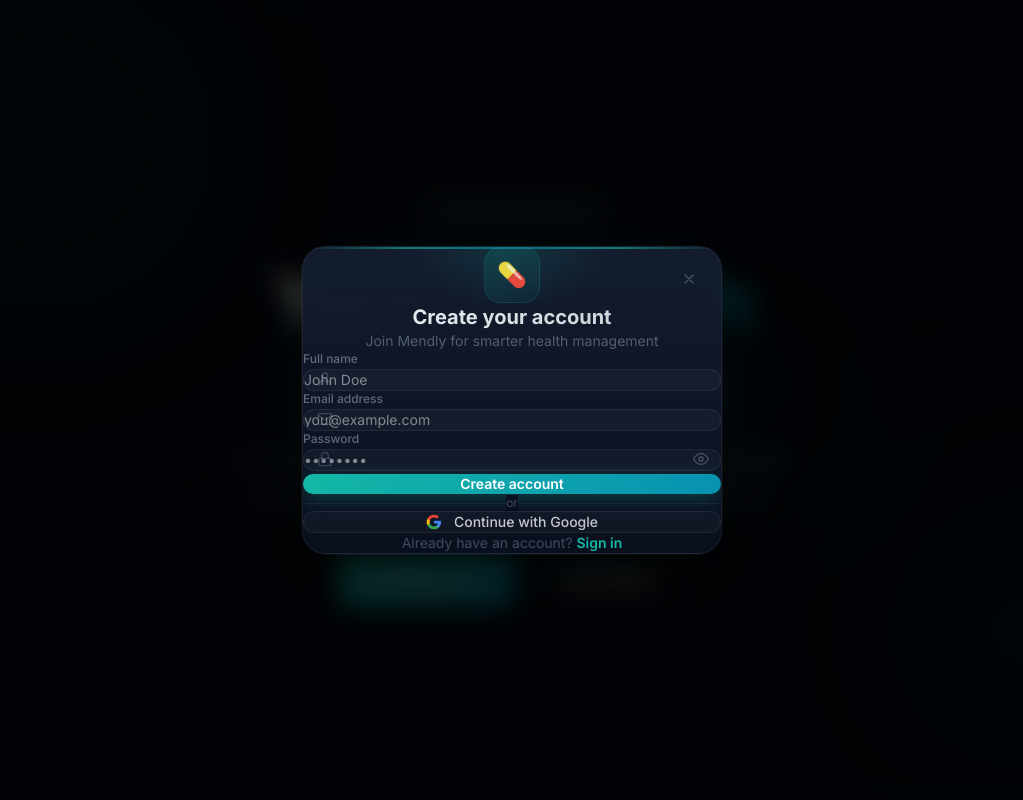
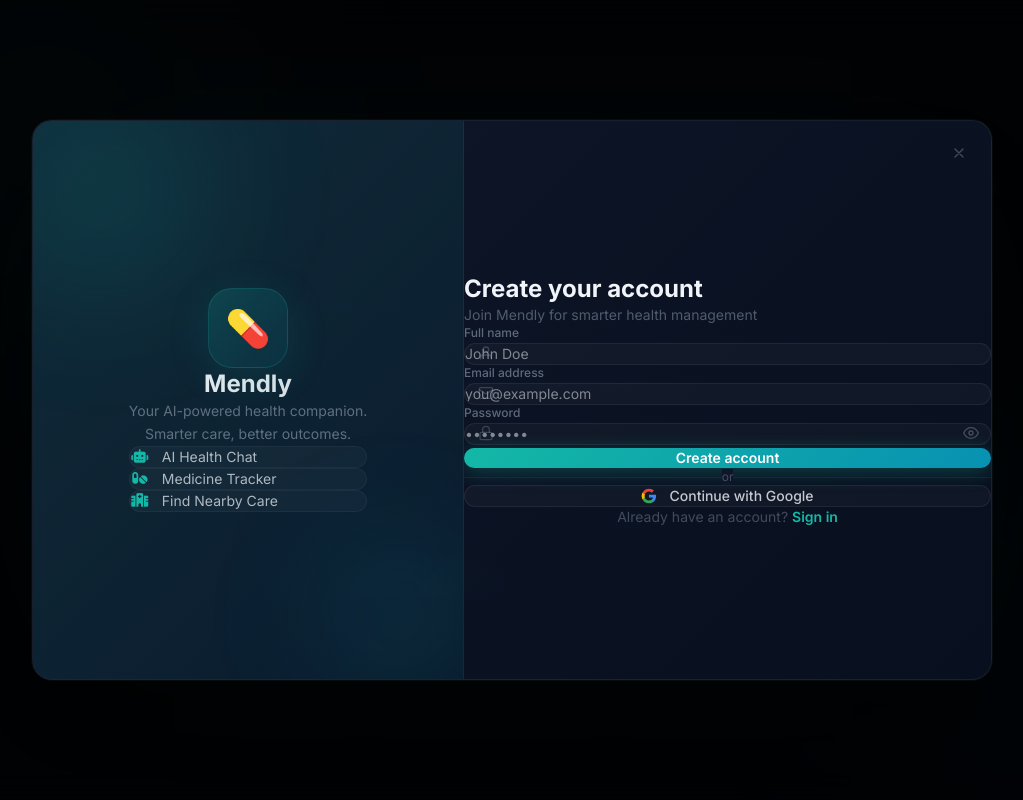
Before and after one commit to Satendra90390/Mendly, a Next.js app in the folder frontend/: page / in a window 1280 px wide. Both pictures are taken after a click on the button "Get Started". Shown: the top 800 px of the page, without its empty margins (128-1151 px from the left). Built offline with nearby package versions, Linux system fonts and the light colour scheme.

Commit message:
redesign auth modal: split layout with brand panel, bigger 960px, better form UX

```diff
--- a/frontend/src/components/auth-modal.tsx
+++ b/frontend/src/components/auth-modal.tsx
@@ -1,6 +1,6 @@
 "use client";
 
-import { useState, useEffect, useRef } from "react";
+import { useState, useEffect } from "react";
 import { useAuth } from "@/lib/auth-context";
 import { API_BASE } from "@/lib/config";
 
@@ -20,7 +20,6 @@
   const [loading, setLoading] = useState(false);
   const [mounted, setMounted] = useState(false);
   const [shake, setShake] = useState(false);
-  const cardRef = useRef<HTMLDivElement>(null);
 
   useEffect(() => { requestAnimationFrame(() => setMounted(true)); }, []);
 
@@ -72,51 +71,98 @@
 
   return (
     <div
-      className="fixed inset-0 z-50 flex items-center justify-center p-4"
+      className="fixed inset-0 z-50 flex items-center justify-center p-4 sm:p-6"
       style={{
-        backgroundColor: mounted ? "rgba(0, 0, 0, 0.75)" : "rgba(0, 0, 0, 0)",
-        backdropFilter: "blur(12px)",
+        backgroundColor: mounted ? "rgba(0, 0, 0, 0.8)" : "rgba(0, 0, 0, 0)",
+        backdropFilter: "blur(16px)",
         transition: "all 0.3s ease",
       }}
       onClick={onClose}
     >
       <div
-        ref={cardRef}
-        className="relative w-full max-w-[420px] overflow-hidden"
+        className="w-full overflow-hidden flex"
         style={{
-          background: "linear-gradient(180deg, rgba(20, 30, 48, 0.95) 0%, rgba(10, 15, 30, 0.98) 100%)",
-          backdropFilter: "blur(40px)",
-          borderRadius: "1.5rem",
+          maxWidth: "960px",
+          minHeight: "560px",
+          height: "min(560px, 90vh)",
+          background: "linear-gradient(135deg, rgba(15, 23, 42, 0.98), rgba(8, 15, 30, 0.99))",
+          borderRadius: "1.25rem",
           border: "1px solid rgba(255, 255, 255, 0.06)",
-          boxShadow: "0 0 0 1px rgba(255, 255, 255, 0.03), 0 25px 60px -12px rgba(0, 0, 0, 0.6), 0 0 120px -40px rgba(20, 184, 166, 0.12)",
-          transform: mounted ? (shake ? "translateX(-6px)" : "translateY(0) scale(1)") : "translateY(20px) scale(0.96)",
+          boxShadow: "0 0 0 1px rgba(255, 255, 255, 0.03), 0 40px 80px -20px rgba(0, 0, 0, 0.7), 0 0 160px -60px rgba(20, 184, 166, 0.1)",
+          transform: mounted ? (shake ? "translateX(-6px)" : "translateY(0) scale(1)") : "translateY(24px) scale(0.95)",
           opacity: mounted ? 1 : 0,
           transition: shake
             ? "transform 0.08s ease"
-            : "transform 0.4s cubic-bezier(0.16, 1, 0.3, 1), opacity 0.3s ease",
+            : "transform 0.45s cubic-bezier(0.16, 1, 0.3, 1), opacity 0.35s ease",
         }}
         onClick={(e) => e.stopPropagation()}
       >
-        {/* Decorative top gradient line */}
+        {/* Left Panel — Brand */}
+        <div
+          className="hidden lg:flex flex-col items-center justify-center relative overflow-hidden"
+          style={{
+            width: "45%",
+            background: "linear-gradient(135deg, rgba(20, 184, 166, 0.12), rgba(8, 145, 178, 0.08))",
+            borderRight: "1px solid rgba(255, 255, 255, 0.04)",
+          }}
+        >
+          {/* Decorative blurs */}
           <div style={{
-          position: "absolute", top: 0, left: 0, right: 0, height: "2px",
-          background: "linear-gradient(90deg, transparent, #14B8A6, #0891B2, #14B8A6, transparent)",
-          opacity: 0.6,
+            position: "absolute", top: "-80px", left: "-80px",
+            width: "300px", height: "300px", borderRadius: "50%",
+            background: "radial-gradient(circle, rgba(20, 184, 166, 0.2), transparent 70%)",
+            filter: "blur(60px)", pointerEvents: "none",
+          }} />
+          <div style={{
+            position: "absolute", bottom: "-60px", right: "-60px",
+            width: "250px", height: "250px", borderRadius: "50%",
+            background: "radial-gradient(circle, rgba(8, 145, 178, 0.15), transparent 70%)",
+            filter: "blur(50px)", pointerEvents: "none",
           }} />
 
-        {/* Decorative glow */}
-        <div style={{
-          position: "absolute", top: "-60px", left: "50%", transform: "translateX(-50%)",
-          width: "200px", height: "120px", borderRadius: "50%",
-          background: "radial-gradient(ellipse, rgba(20, 184, 166, 0.15), transparent 70%)",
-          pointerEvents: "none",
-        }} />
+          <div className="relative z-10 text-center px-8">
+            <div className="inline-flex items-center justify-center w-20 h-20 rounded-3xl mb-6" style={{
+              background: "linear-gradient(135deg, rgba(20, 184, 166, 0.2), rgba(8, 145, 178, 0.12))",
+              border: "1px solid rgba(20, 184, 166, 0.2)",
+              boxShadow: "0 8px 40px rgba(20, 184, 166, 0.15)",
+            }}>
+              <span className="text-4xl">💊</span>
+            </div>
+            <h2 className="text-2xl font-bold mb-3" style={{
+              background: "linear-gradient(135deg, #F1F5F9, rgba(241, 245, 249, 0.85))",
+              WebkitBackgroundClip: "text", WebkitTextFillColor: "transparent",
+            }}>
+              Mendly
+            </h2>
+            <p className="text-sm leading-relaxed mb-8" style={{ color: "rgba(148, 163, 184, 0.6)" }}>
+              Your AI-powered health companion.<br />
+              Smarter care, better outcomes.
+            </p>
 
-        <div className="p-8 pb-7">
-          {/* Close button */}
+            <div className="space-y-3">
+              {[
+                { icon: "fa-solid fa-robot", text: "AI Health Chat" },
+                { icon: "fa-solid fa-pills", text: "Medicine Tracker" },
+                { icon: "fa-solid fa-hospital", text: "Find Nearby Care" },
+              ].map((item) => (
+                <div key={item.text} className="flex items-center gap-3 px-4 py-2.5 rounded-xl" style={{
+                  background: "rgba(255, 255, 255, 0.03)",
+                  border: "1px solid rgba(255, 255, 255, 0.04)",
+                }}>
+                  <i className={item.icon} style={{ color: "#14B8A6", fontSize: "0.85rem", width: "20px", textAlign: "center" }} />
+                  <span className="text-sm" style={{ color: "rgba(241, 245, 249, 0.7)" }}>{item.text}</span>
+                </div>
+              ))}
+            </div>
+          </div>
+        </div>
+
+        {/* Right Panel — Form */}
+        <div className="flex-1 flex flex-col relative overflow-y-auto">
+          {/* Close */}
           <button
             onClick={() => { setMounted(false); setTimeout(onClose, 200); }}
-            className="absolute top-4 right-4 w-8 h-8 rounded-full flex items-center justify-center transition-all duration-200 hover:bg-white/5"
+            className="absolute top-4 right-4 z-10 w-8 h-8 rounded-full flex items-center justify-center transition-all duration-200 hover:bg-white/5"
             style={{ color: "rgba(148, 163, 184, 0.4)" }}
           >
             <svg width="16" height="16" viewBox="0 0 24 24" fill="none" stroke="currentColor" strokeWidth="2" strokeLinecap="round">
@@ -124,18 +170,20 @@
             </svg>
           </button>
 
-          {/* Logo + Title */}
-          <div className="text-center mb-7">
-            <div className="inline-flex items-center justify-center w-14 h-14 rounded-2xl mb-4" style={{
+          <div className="flex-1 flex flex-col justify-center px-8 sm:px-10 py-8">
+            {/* Mobile logo */}
+            <div className="lg:hidden text-center mb-6">
+              <div className="inline-flex items-center justify-center w-14 h-14 rounded-2xl mb-3" style={{
                 background: "linear-gradient(135deg, rgba(20, 184, 166, 0.15), rgba(8, 145, 178, 0.08))",
                 border: "1px solid rgba(20, 184, 166, 0.15)",
               }}>
                 <span className="text-2xl">💊</span>
               </div>
-            <h1 className="text-xl font-bold mb-1" style={{
-              background: "linear-gradient(135deg, #F1F5F9, rgba(241, 245, 249, 0.8))",
-              WebkitBackgroundClip: "text", WebkitTextFillColor: "transparent",
-            }}>
+            </div>
+
+            {/* Title */}
+            <div className="mb-6">
+              <h1 className="text-2xl font-bold mb-1" style={{ color: "#F1F5F9" }}>
                 {mode === "login" ? "Welcome back" : "Create your account"}
               </h1>
               <p className="text-sm" style={{ color: "rgba(148, 163, 184, 0.5)" }}>
@@ -145,7 +193,7 @@
 
             {/* Error */}
             {error && (
-            <div className="mb-5 px-4 py-3 rounded-xl text-sm flex items-center gap-2.5" style={{
+              <div className="mb-4 px-4 py-3 rounded-xl text-sm flex items-center gap-2.5" style={{
                 background: "rgba(239, 68, 68, 0.08)",
                 border: "1px solid rgba(239, 68, 68, 0.15)",
                 color: "#FCA5A5",
@@ -159,12 +207,10 @@
             )}
 
             {/* Form */}
-          <form onSubmit={handleSubmit} className="space-y-3.5">
+            <form onSubmit={handleSubmit} className="space-y-3">
               {mode === "signup" && (
                 <div style={{ animation: "fade-in 0.3s ease" }}>
-                <label className="block text-xs font-medium mb-1.5 ml-1" style={{ color: "rgba(148, 163, 184, 0.6)" }}>
-                  Full name
-                </label>
+                  <label className="block text-xs font-medium mb-1.5 ml-1" style={{ color: "rgba(148, 163, 184, 0.6)" }}>Full name</label>
                   <div className="relative">
                     <span className="absolute left-3.5 top-1/2 -translate-y-1/2" style={{ color: "rgba(148, 163, 184, 0.3)" }}>
                       <svg width="16" height="16" viewBox="0 0 24 24" fill="none" stroke="currentColor" strokeWidth="2" strokeLinecap="round"><path d="M20 21v-2a4 4 0 00-4-4H8a4 4 0 00-4 4v2" /><circle cx="12" cy="7" r="4" /></svg>
@@ -172,11 +218,7 @@
                     <input
                       type="text" value={name} onChange={(e) => setName(e.target.value)}
                       className="w-full pl-10 pr-4 py-3 rounded-xl text-sm outline-none transition-all duration-200"
-                    style={{
-                      backgroundColor: "rgba(255, 255, 255, 0.03)",
-                      border: "1px solid rgba(255, 255, 255, 0.06)",
-                      color: "#F1F5F9",
-                    }}
+                      style={{ backgroundColor: "rgba(255, 255, 255, 0.03)", border: "1px solid rgba(255, 255, 255, 0.06)", color: "#F1F5F9" }}
                       onFocus={(e) => e.currentTarget.style.borderColor = "rgba(20, 184, 166, 0.4)"}
                       onBlur={(e) => e.currentTarget.style.borderColor = "rgba(255, 255, 255, 0.06)"}
                       placeholder="John Doe" required
@@ -186,9 +228,7 @@
               )}
 
               <div>
-              <label className="block text-xs font-medium mb-1.5 ml-1" style={{ color: "rgba(148, 163, 184, 0.6)" }}>
-                Email address
-              </label>
+                <label className="block text-xs font-medium mb-1.5 ml-1" style={{ color: "rgba(148, 163, 184, 0.6)" }}>Email address</label>
                 <div className="relative">
                   <span className="absolute left-3.5 top-1/2 -translate-y-1/2" style={{ color: "rgba(148, 163, 184, 0.3)" }}>
                     <svg width="16" height="16" viewBox="0 0 24 24" fill="none" stroke="currentColor" strokeWidth="2" strokeLinecap="round"><rect width="20" height="16" x="2" y="4" rx="2" /><path d="M22 7l-8.97 5.7a1.94 1.94 0 01-2.06 0L2 7" /></svg>
@@ -196,11 +236,7 @@
                   <input
                     type="email" value={email} onChange={(e) => setEmail(e.target.value)}
                     className="w-full pl-10 pr-4 py-3 rounded-xl text-sm outline-none transition-all duration-200"
-                  style={{
-                    backgroundColor: "rgba(255, 255, 255, 0.03)",
-                    border: "1px solid rgba(255, 255, 255, 0.06)",
-                    color: "#F1F5F9",
-                  }}
+                    style={{ backgroundColor: "rgba(255, 255, 255, 0.03)", border: "1px solid rgba(255, 255, 255, 0.06)", color: "#F1F5F9" }}
                     onFocus={(e) => e.currentTarget.style.borderColor = "rgba(20, 184, 166, 0.4)"}
                     onBlur={(e) => e.currentTarget.style.borderColor = "rgba(255, 255, 255, 0.06)"}
                     placeholder="you@example.com" required
@@ -209,9 +245,7 @@
               </div>
 
               <div>
-              <label className="block text-xs font-medium mb-1.5 ml-1" style={{ color: "rgba(148, 163, 184, 0.6)" }}>
-                Password
-              </label>
+                <label className="block text-xs font-medium mb-1.5 ml-1" style={{ color: "rgba(148, 163, 184, 0.6)" }}>Password</label>
                 <div className="relative">
                   <span className="absolute left-3.5 top-1/2 -translate-y-1/2" style={{ color: "rgba(148, 163, 184, 0.3)" }}>
                     <svg width="16" height="16" viewBox="0 0 24 24" fill="none" stroke="currentColor" strokeWidth="2" strokeLinecap="round"><rect width="18" height="11" x="3" y="11" rx="2" ry="2" /><path d="M7 11V7a5 5 0 0110 0v4" /></svg>
@@ -220,11 +254,7 @@
                     type={showPassword ? "text" : "password"}
                     value={password} onChange={(e) => setPassword(e.target.value)}
                     className="w-full pl-10 pr-11 py-3 rounded-xl text-sm outline-none transition-all duration-200"
-                  style={{
-                    backgroundColor: "rgba(255, 255, 255, 0.03)",
-                    border: "1px solid rgba(255, 255, 255, 0.06)",
-                    color: "#F1F5F9",
-                  }}
+                    style={{ backgroundColor: "rgba(255, 255, 255, 0.03)", border: "1px solid rgba(255, 255, 255, 0.06)", color: "#F1F5F9" }}
                     onFocus={(e) => e.currentTarget.style.borderColor = "rgba(20, 184, 166, 0.4)"}
                     onBlur={(e) => e.currentTarget.style.borderColor = "rgba(255, 255, 255, 0.06)"}
                     placeholder="••••••••" required
@@ -243,9 +273,21 @@
                 </div>
               </div>
 
+              {mode === "login" && (
+                <div className="flex items-center justify-between ml-1">
+                  <label className="flex items-center gap-2 cursor-pointer">
+                    <input type="checkbox" className="w-3.5 h-3.5 rounded accent-teal-500" />
+                    <span className="text-xs" style={{ color: "rgba(148, 163, 184, 0.5)" }}>Remember me</span>
+                  </label>
+                  <button type="button" className="text-xs font-medium transition-colors" style={{ color: "#14B8A6" }}>
+                    Forgot password?
+                  </button>
+                </div>
+              )}
+
               <button
                 type="submit" disabled={loading}
-              className="w-full py-3 rounded-xl font-semibold text-sm text-white transition-all duration-200 disabled:opacity-50 mt-1"
+                className="w-full py-3 rounded-xl font-semibold text-sm text-white transition-all duration-200 disabled:opacity-50"
                 style={{
                   background: "linear-gradient(135deg, #14B8A6, #0891B2)",
                   boxShadow: loading ? "none" : "0 4px 20px rgba(20, 184, 166, 0.3)",
@@ -265,14 +307,12 @@
             </form>
 
             {/* Divider */}
-          <div className="relative my-5">
+            <div className="relative my-4">
               <div className="absolute inset-0 flex items-center">
                 <div className="w-full border-t" style={{ borderColor: "rgba(255, 255, 255, 0.05)" }} />
               </div>
               <div className="relative flex justify-center text-xs">
-              <span className="px-3" style={{ backgroundColor: "rgba(10, 15, 30, 1)", color: "rgba(148, 163, 184, 0.4)" }}>
-                or
-              </span>
+                <span className="px-3" style={{ backgroundColor: "rgba(15, 23, 42, 0.98)", color: "rgba(148, 163, 184, 0.4)" }}>or</span>
               </div>
             </div>
 
@@ -298,7 +338,7 @@
             </button>
 
             {/* Switch mode */}
-          <p className="mt-5 text-center text-sm" style={{ color: "rgba(148, 163, 184, 0.4)" }}>
+            <p className="mt-4 text-center text-sm" style={{ color: "rgba(148, 163, 184, 0.4)" }}>
               {mode === "login" ? "New to Mendly? " : "Already have an account? "}
               <button
                 onClick={() => onSwitch(mode === "login" ? "signup" : "login")}
@@ -313,5 +353,6 @@
           </div>
         </div>
       </div>
+    </div>
   );
 }
```
Lines whose indentation alone changed are shown as unchanged.
